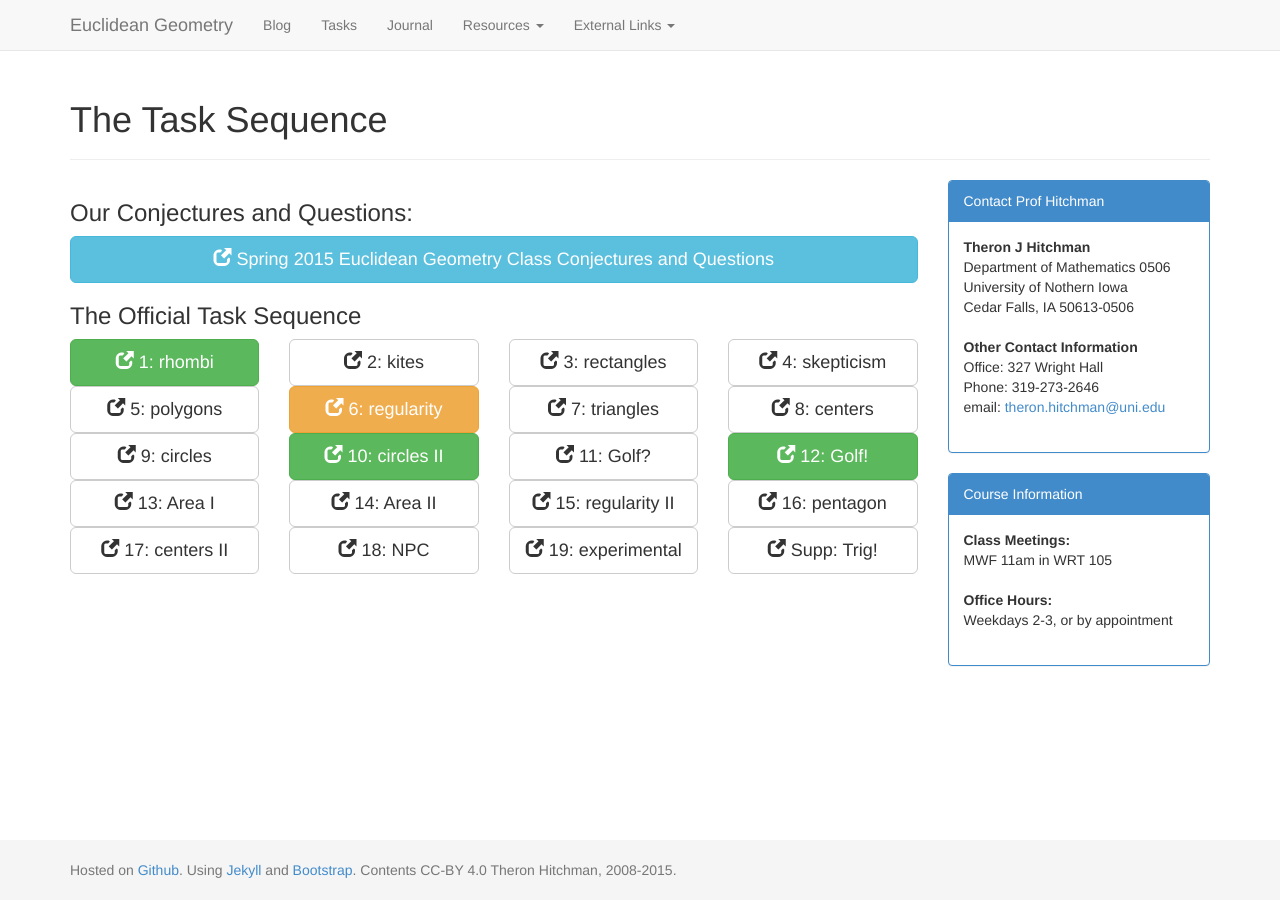
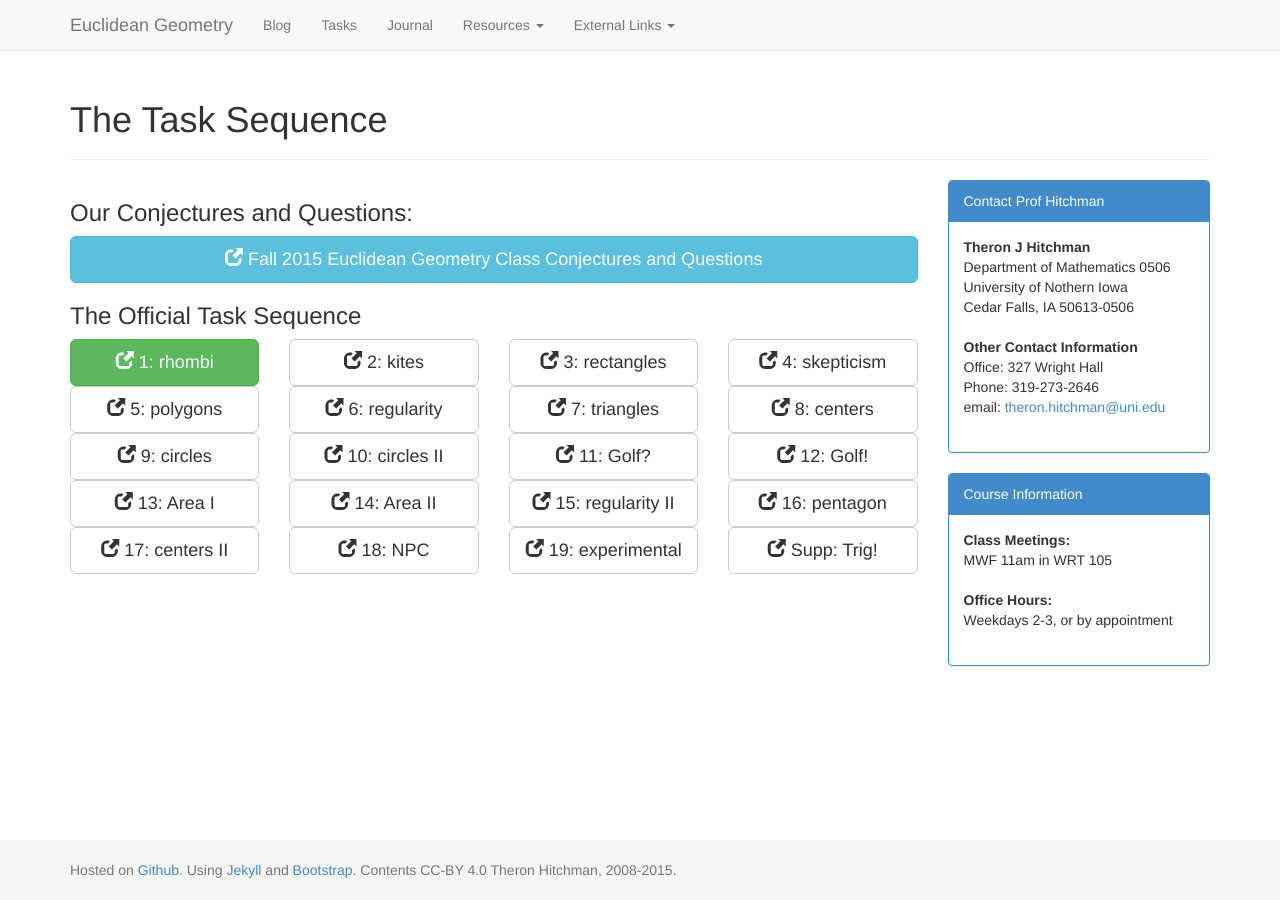
Before and after one commit to theronhitchman/euclidean-geometry, a Jekyll site: the page built from tasks/index.md, in a window 1280 px wide. Built offline with Jekyll 4.4.1, drawn with Linux system fonts in a browser that asks for light colours; nearby versions of some CDN libraries; some of the changed lines change nothing that is shown.

Commit message:
complete update of tasks page for Fall 2015

```diff
--- a/tasks/index.md
+++ b/tasks/index.md
@@ -8,7 +8,7 @@ layout: default
 <div class="text-center">
   <a class="btn btn-lg btn-info btn-block" href="{{site.baseurl}}/class/" target="_blank">
     <span class="glyphicon glyphicon-new-window"></span>
-    Spring 2015 Euclidean Geometry<br class="visible-xs" /> Class Conjectures and Questions</a>
+    Fall 2015 Euclidean Geometry<br class="visible-xs" /> Class Conjectures and Questions</a>
 </div>
 
 ### The Official Task Sequence
@@ -35,7 +35,7 @@ layout: default
   <span class="glyphicon glyphicon-new-window"></span> 5:<br class="visible-xs" /> polygons</a>
 </div>
 <div class="col-xs-6 col-sm-4 col-lg-3 text-center">
-  <a class="btn btn-warning btn-lg btn-block" href="{{site.baseurl}}/EG_main06.pdf">
+  <a class="btn btn-default btn-lg btn-block" href="{{site.baseurl}}/EG_main06.pdf">
   <span class="glyphicon glyphicon-new-window"></span> 6:<br class="visible-xs" /> regularity</a>
 </div>
 <div class="col-xs-6 col-sm-4 col-lg-3 text-center">
@@ -51,7 +51,7 @@ layout: default
   <span class="glyphicon glyphicon-new-window"></span> 9:<br class="visible-xs" /> circles</a>
 </div>
 <div class="col-xs-6 col-sm-4 col-lg-3 text-center">
-  <a class="btn btn-success btn-lg btn-block" href="{{site.baseurl}}/EG_main10.pdf">
+  <a class="btn btn-default btn-lg btn-block" href="{{site.baseurl}}/EG_main10.pdf">
   <span class="glyphicon glyphicon-new-window"></span> 10:<br class="visible-xs" /> circles II</a>
 </div>
 <div class="col-xs-6 col-sm-4 col-lg-3 text-center">
@@ -59,7 +59,7 @@ layout: default
   <span class="glyphicon glyphicon-new-window"></span> 11:<br class="visible-xs" /> Golf?</a>
 </div>
 <div class="col-xs-6 col-sm-4 col-lg-3 text-center">
-  <a class="btn btn-success btn-lg btn-block" href="{{site.baseurl}}/EG_main12.pdf">
+  <a class="btn btn-default btn-lg btn-block" href="{{site.baseurl}}/EG_main12.pdf">
   <span class="glyphicon glyphicon-new-window"></span> 12:<br class="visible-xs" /> Golf!</a>
 </div>
 <div class="col-xs-6 col-sm-4 col-lg-3 text-center">
```
